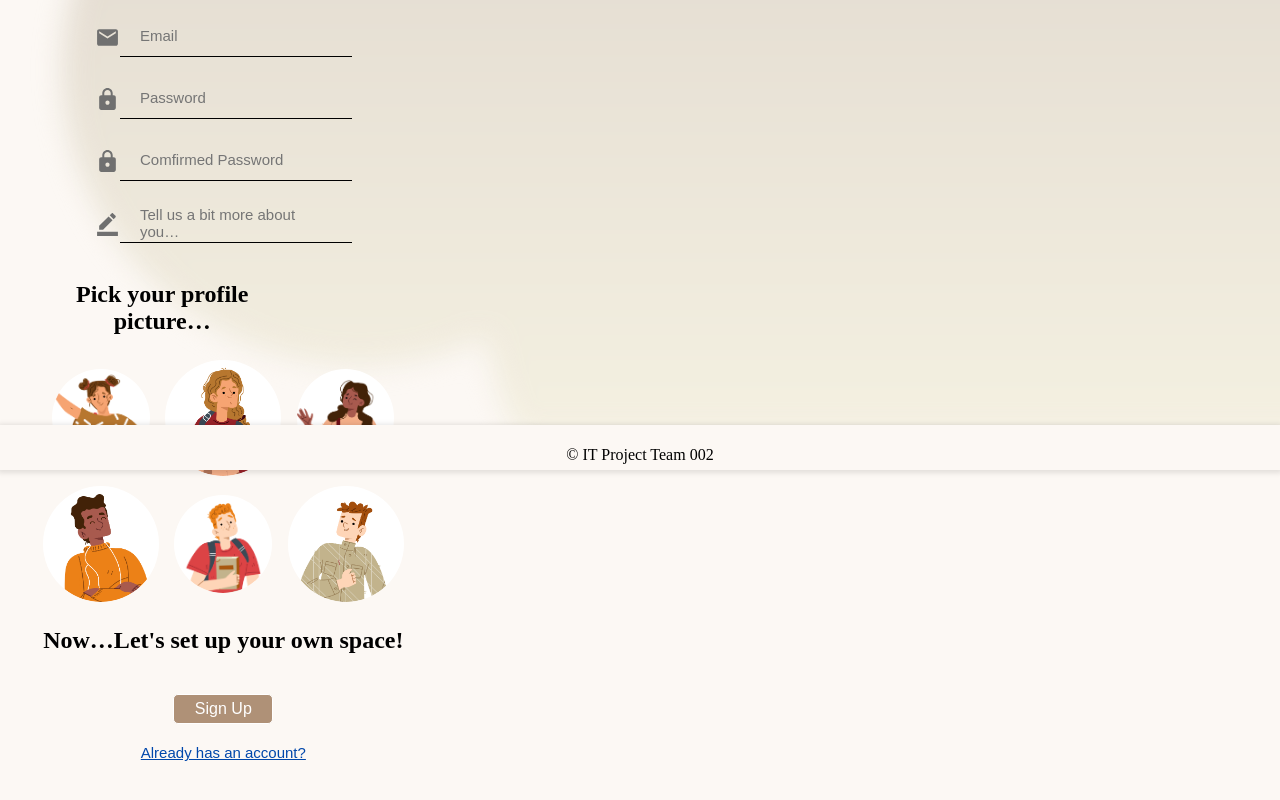
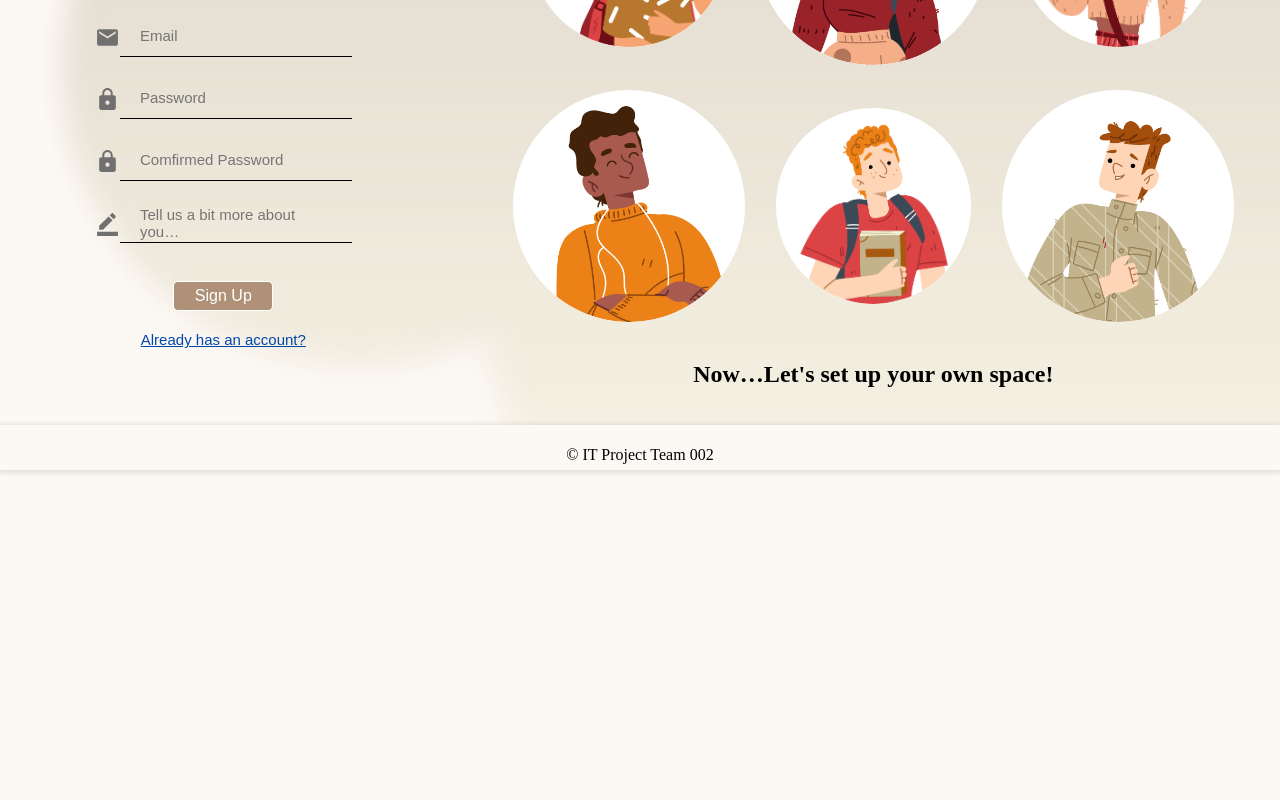
Before and after one commit to IT-Project-002/Frontend, a React (Create React App) app: page /user/register in a window 1280 px wide. Shown: the part 330-1130 px from the top of the page. After the commit the page ends 800 px from the top, so only its background shows below. Built offline with nearby package versions, Linux system fonts and the light colour scheme.

Commit message:
fixed registration css

```diff
--- a/src/pages/register.js
+++ b/src/pages/register.js
@@ -212,15 +212,27 @@ function Registration() {
               {warning}
             </Alert>
           ) : null}
+          <button
+            className="register-button"
+            type="submit"
+            style={{
+              backgroundColor: isActive ? "#c5c1a4" : "",
+            }}
+            onClick={toggleButton}
+          >
+            Sign Up
+          </button>
+        </form>
+
+        <a className="register-signin" href="/user/login">
+          Already has an account?
+        </a>
+      </div>
       {/* Avatar */}
       <div className="bubble-container">
         <h2 className="avatar-remindar">Pick your profile picture…</h2>
         {avatarWarning ? (
-              <Alert
-                className="avatar-alert"
-                severity="warning"
-                variant="outlined"
-              >
+          <Alert className="avatar-alert" severity="warning" variant="outlined">
             {avatarWarning}
           </Alert>
         ) : null}
@@ -284,25 +296,7 @@ function Registration() {
             backgroundColor: avatar === "male3" ? "#bcb4a7" : "",
           }}
         ></img>
-            <h2 className="avatar-setup-msg">
-              Now…Let's set up your own space!
-            </h2>
-          </div>
-          <button
-            className="register-button"
-            type="submit"
-            style={{
-              backgroundColor: isActive ? "#c5c1a4" : "",
-            }}
-            onClick={toggleButton}
-          >
-            Sign Up
-          </button>
-        </form>
-
-        <a className="register-signin" href="/user/login">
-          Already has an account?
-        </a>
+        <h2 className="avatar-setup-msg">Now…Let's set up your own space!</h2>
       </div>
 
       <img className="login-background" src={background} alt=""></img>
```
Lines whose indentation alone changed are shown as unchanged.
